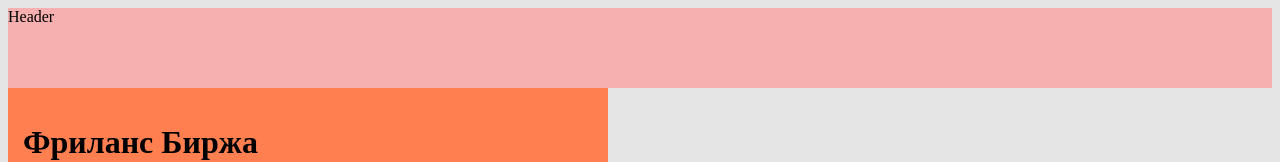
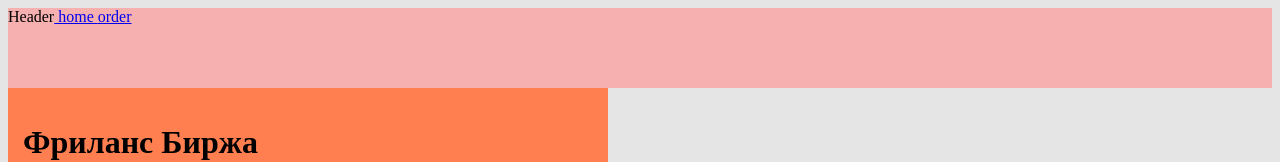
Before and after one commit to Don-Mihai/react-project-02, a React (Create React App) app: page / in a window 1280 px wide. Shown: the top 162 px of the page. Built offline with nearby package versions, Linux system fonts and the light colour scheme.

Commit message:
[feat] react router []

```diff
--- a/package.json
+++ b/package.json
@@ -12,6 +12,7 @@
     "@testing-library/user-event": "^13.5.0",
     "react": "^18.2.0",
     "react-dom": "^18.2.0",
+    "react-router-dom": "^6.8.1",
     "react-scripts": "5.0.1",
     "sass": "^1.58.1"
   },
--- a/src/components/Header/Header.js
+++ b/src/components/Header/Header.js
@@ -6,6 +6,8 @@ const Header = () => {
         // todo: вёрстка хэдэра
         <header className='header'>
             Header
+            <a href='http://localhost:3000/home'> home </a>
+            <a href='http://localhost:3000/order'>order</a>
         </header>
     )
 }
```
Also changed, not shown: 1 other file (tests, documents, lock files or other folders).
